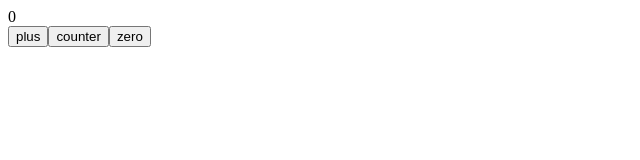
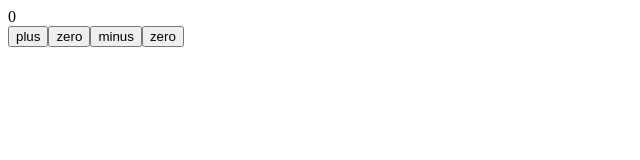
Before and after one commit to EugeneGincu/FullStackOpen, a React (Vite) app in the folder part1/: page / in a window 1280 px wide. Shown: the top 160 px of the page, without its empty margins (0-640 px from the left). Built offline with nearby package versions, Linux system fonts and the light colour scheme.

Commit message:
part1c passting state to child components

```diff
--- a/part1/src/App.jsx
+++ b/part1/src/App.jsx
@@ -1,24 +1,32 @@
 import {useState} from 'react'
+
+const Display = ({counter}) => <div>{counter}</div>
+
+// OnSomething is recommended by react for props which take event handler functions
+const Button = ({onClick, text}) => <button onClick={onClick}>{text}</button>
 
 const App = () => {
     const [ counter, setCounter] = useState(0)
 
+    // handleSomething is recommended by react for event handler functions
     const handleClick = () => {
         console.log('clicked')
     }
 
+    const increaseByOne = () => setCounter(counter + 1)
+    const decreaseByOne = () => setCounter(counter - 1)
+    const setToZero = () => setCounter(0)
+
 
     return (
         <div>
-            <div>{counter}</div>
-            <button onClick={handleClick}>
+            <Display counter={counter}/>
+            <Button onClick={increaseByOne} text='plus'/>
+            <Button onClick={setToZero} text='zero' />
+            <Button onClick={decreaseByOne} text='minus' />
 
-                plus
-            </button>
-            <button onClick={() => setCounter(counter + 1)}>
-                counter
-            </button>
             <button onClick={() => setCounter(0)}>
+                {/*Not a good idea to define event handlers within JSX-templates*/}
                 zero
             </button>
         </div>
```
